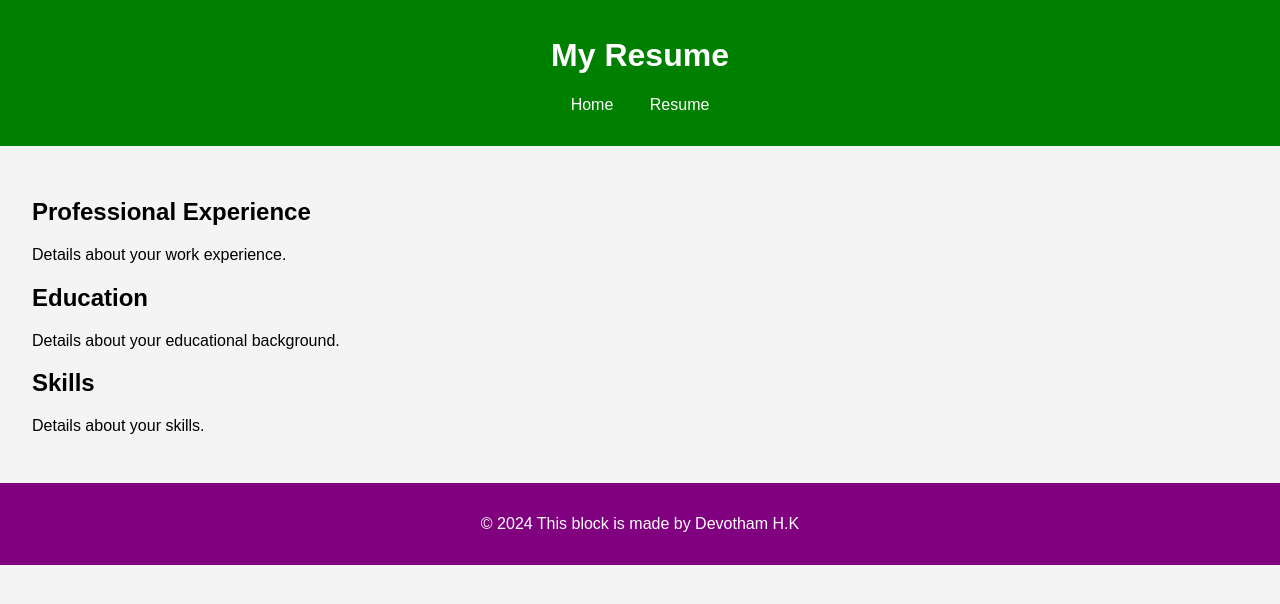
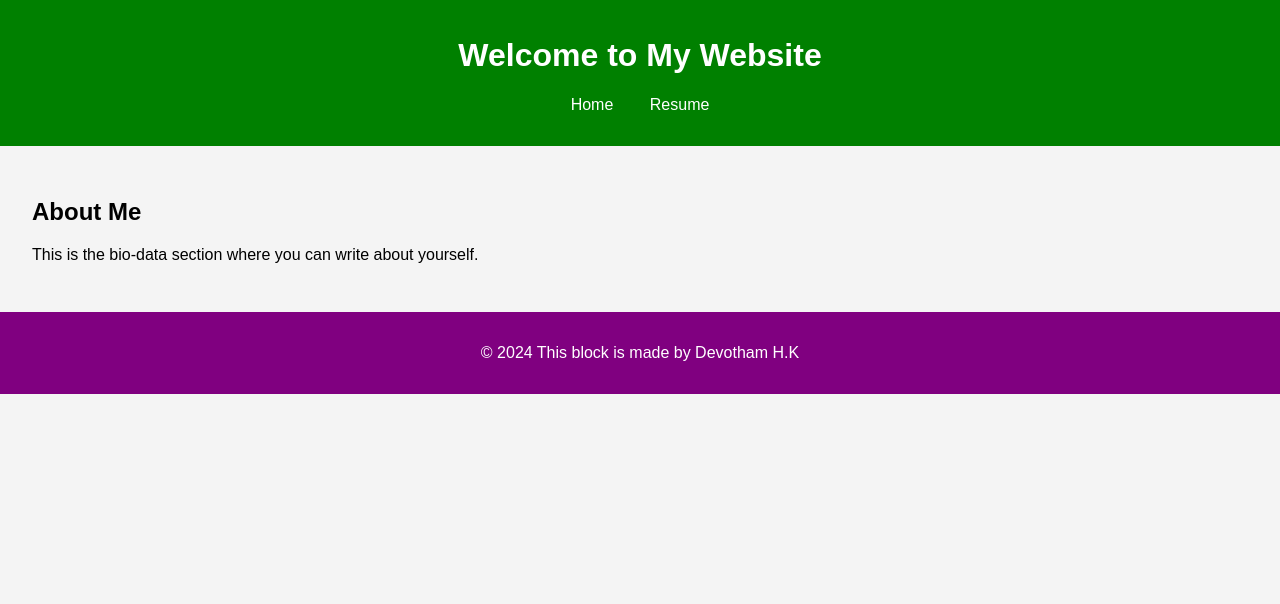
Before and after one commit to Devotham-white-hat/My-resume, a plain HTML site: page index.html in a window 1280 px wide. Drawn offline with Linux system fonts and the light colour scheme.

Commit message:
Add files via upload

```diff
--- a/index.html
+++ b/index.html
@@ -3,12 +3,12 @@
 <head>
     <meta charset="UTF-8">
     <meta name="viewport" content="width=device-width, initial-scale=1.0">
-    <title>Resume</title>
+    <title>My Website</title>
     <link rel="stylesheet" href="style.css">
 </head>
 <body>
     <header>
-        <h1>My Resume</h1>
+        <h1>Welcome to My Website</h1>
         <nav>
             <ul>
                 <li><a href="index.html">Home</a></li>
@@ -18,16 +18,8 @@
     </header>
     <main>
         <section>
-            <h2>Professional Experience</h2>
-            <p>Details about your work experience.</p>
-        </section>
-        <section>
-            <h2>Education</h2>
-            <p>Details about your educational background.</p>
-        </section>
-        <section>
-            <h2>Skills</h2>
-            <p>Details about your skills.</p>
+            <h2>About Me</h2>
+            <p>This is the bio-data section where you can write about yourself.</p>
         </section>
     </main>
     <footer>
--- a/style.css
+++ b/style.css
@@ -38,5 +38,5 @@ footer {
     padding: 1rem 0;
     position: fixed;
     width: 100%;
-    bottom: 0;
+    border-bottom: 0 ;
 }
```
